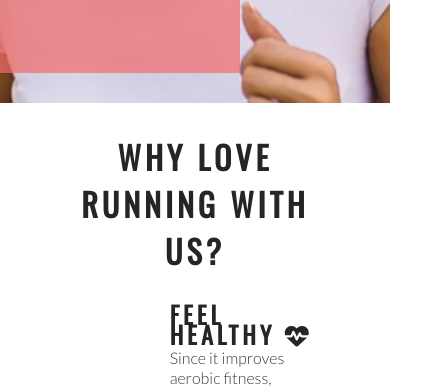
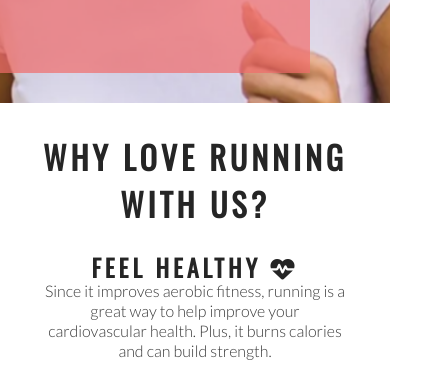
Before and after one commit to Kattis91/love-running, a plain HTML site: page index.html in a window 390 px wide. Shown: the part 617-1008 px from the top of the page, 430 px wide, since content can reach past the window. Drawn offline with nearby package versions, Linux system fonts and the light colour scheme.

Commit message:
Add styles for club ethos section on mobile screens

```diff
--- a/assets/css/style.css
+++ b/assets/css/style.css
@@ -279,4 +279,31 @@ footer {
         line-height: 25px;
     }
 
+    #cover-text {
+        left: 0;
+    }
+
+    #club-ethos {
+        width: 90%;
+        height: 1200px;
+        margin: 0 auto;
+    }
+
+    .left-about-heading,
+    .right-about-heading {
+        width: 100%;
+    }
+
+    .left-about-heading h2,
+    .right-about-heading h2 {
+        width: 100%;
+        text-align: center;
+    }
+
+    .left-about-heading p,
+    .right-about-heading p {
+        text-align: center;
+        padding: 0 20px;
+    }
+
 }
```
